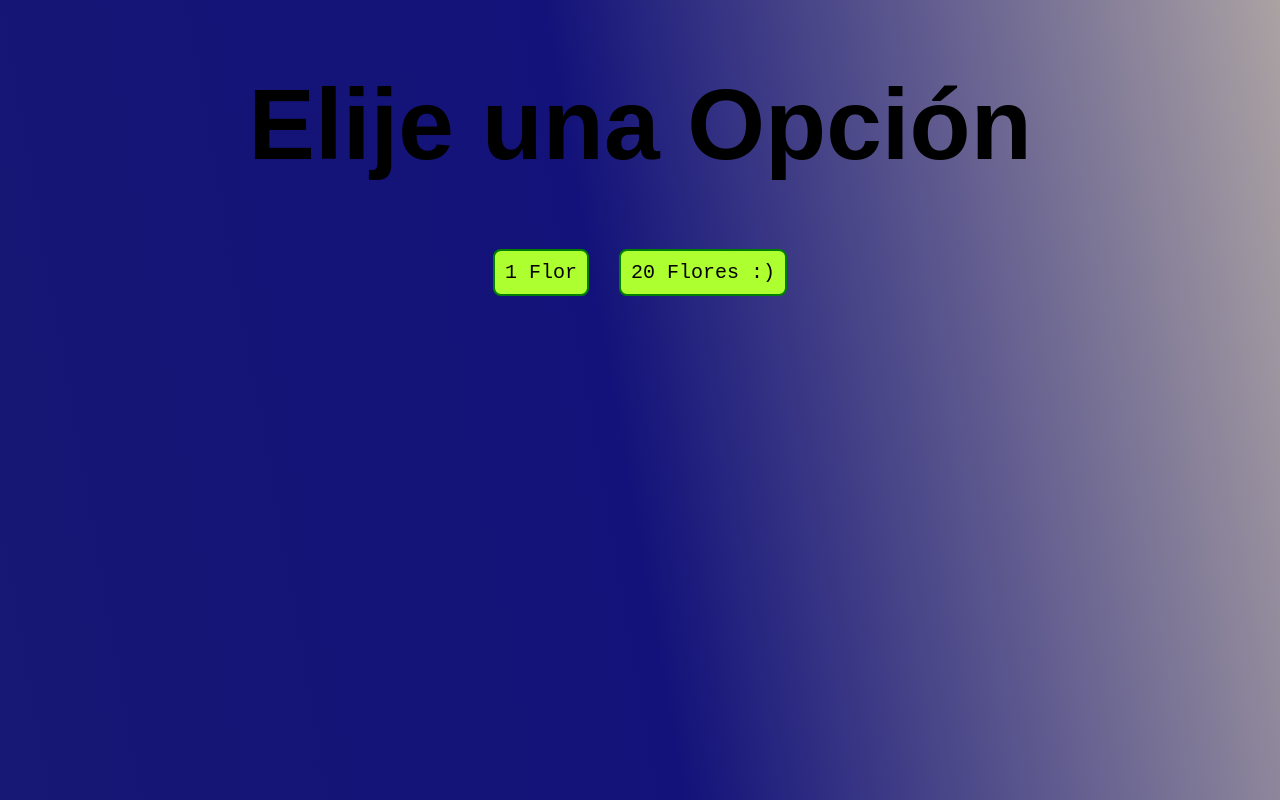
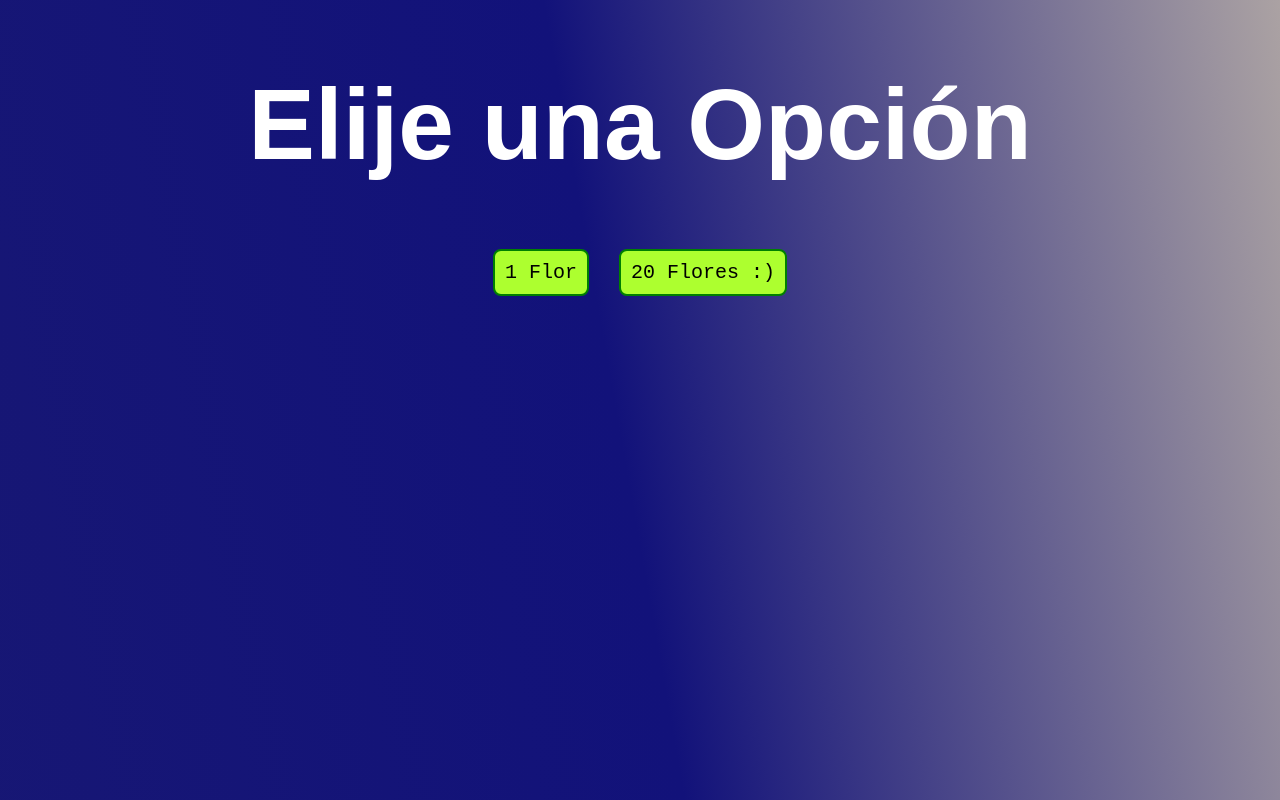
Before and after one commit to MarcoPadillaC98/Chesca, a plain HTML site: page Chesca/index.html in a window 1280 px wide. Shown: the top 800 px of the page. Drawn offline with Linux system fonts and the light colour scheme; a web font is replaced by a local one.

Commit message:
Update index.html

```diff
--- a/Chesca/index.html
+++ b/Chesca/index.html
@@ -13,7 +13,7 @@
 <body>
 
     <div class="Con-1">
-        <h1 id="Titulo"> Elije una Opción </h1>
+        <h1 id="Titulo" style="color: white;"> Elije una Opción </h1>
         <div class="Con">
             <button class="Button" id="B1"> 1 Flor </button>
             <button class="Button" id="B12"> 20 Flores :) </button>
```
